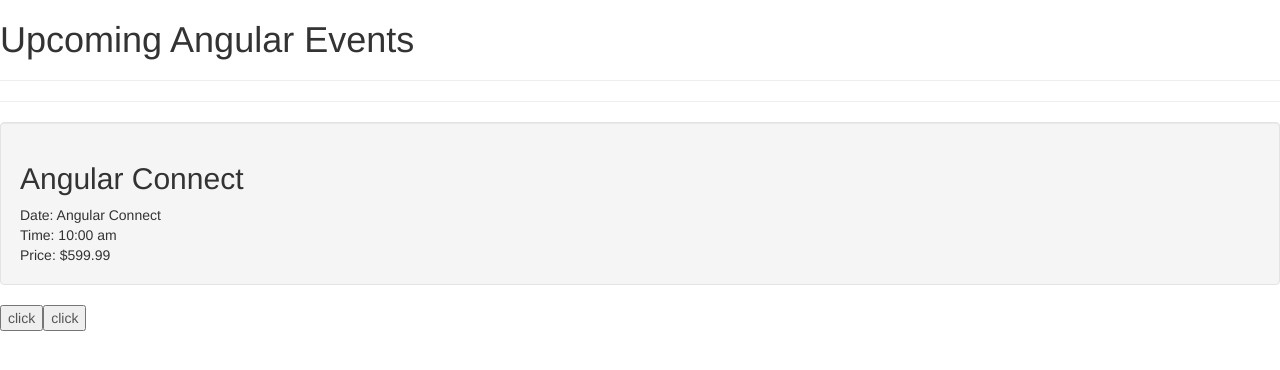
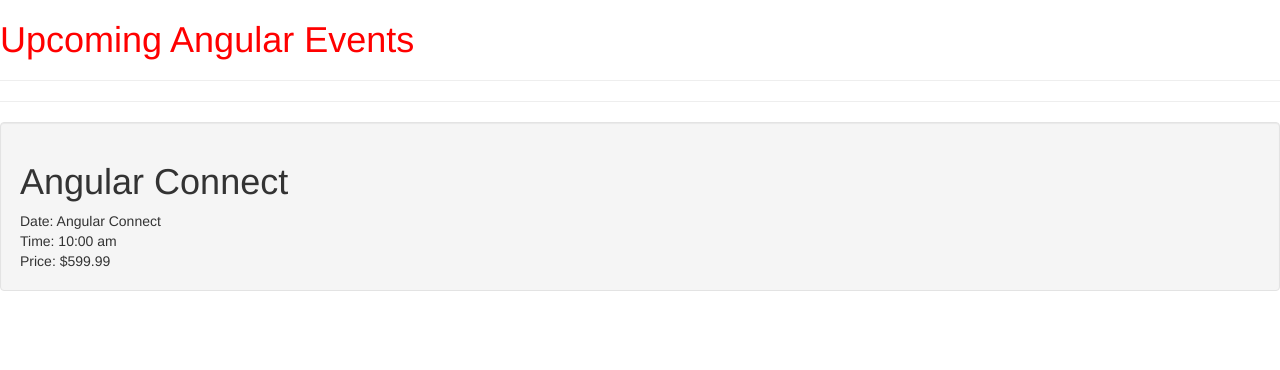
Before and after one commit to Petertran198/Event-Management, an Angular app: page / in a window 1280 px wide. Shown: the top 370 px of the page. Built offline with nearby package versions, Linux system fonts and the light colour scheme.

Commit message:
How style encapsulation workds

```diff
--- a/src/app/events/event-lists.component.html
+++ b/src/app/events/event-lists.component.html
@@ -1,12 +1,3 @@
 <h1>Upcoming Angular Events</h1>
 <hr />
-
-<!--You can set a template variable in your parent component to communicate and access child components properties and method -->
-<event-thumbnail #thumbnail [event]="event"></event-thumbnail>
-
-<!--Get access to your child component's event property and then use that data in the child to communicate with parent component-->
-<button (click)="logInfoFromParent(thumbnail.somePropertiesInChildComponent)">
-  click
-</button>
-<!--Directly call a method from ur child component -->
-<button (click)="thumbnail.methodInChild()">click</button>
+<event-thumbnail [event]="event"></event-thumbnail>
--- a/src/app/events/event-lists.component.ts
+++ b/src/app/events/event-lists.component.ts
@@ -3,6 +3,14 @@ import { Component } from '@angular/core';
 @Component({
   selector: 'event-list',
   templateUrl: './event-lists.component.html',
+  // Angular styles are encapsulated. Ex we are targeting all h1 but this will only target the h1 in this component; not even its child's h1 gets targeted
+  styles: [
+    `
+      h1 {
+        color: red;
+      }
+    `,
+  ],
 })
 export class EventListsComponent {
   event = {
@@ -18,8 +26,4 @@ export class EventListsComponent {
       country: 'England',
     },
   };
-
-  logInfoFromParent(childInfo) {
-    console.log(childInfo);
-  }
 }
--- a/src/app/events/event-thumbnail.component.ts
+++ b/src/app/events/event-thumbnail.component.ts
@@ -5,7 +5,7 @@ import { Component, Input, Output, EventEmitter } from '@angular/core';
   template: `<div>
     <hr />
     <div class="well hoverwell thumbnail">
-      <h2>{{ event.name }}</h2>
+      <h1>{{ event.name }}</h1>
       <div>Date: {{ event.name }}</div>
       <div>Time: {{ event.time }}</div>
       <div>Price: \${{ event.price }}</div>
@@ -14,8 +14,4 @@ import { Component, Input, Output, EventEmitter } from '@angular/core';
 })
 export class EventThumbnailComponent {
   @Input() event: any;
-  somePropertiesInChildComponent: string = 'some info...';
-  methodInChild() {
-    console.log('accessing from child');
-  }
 }
```
